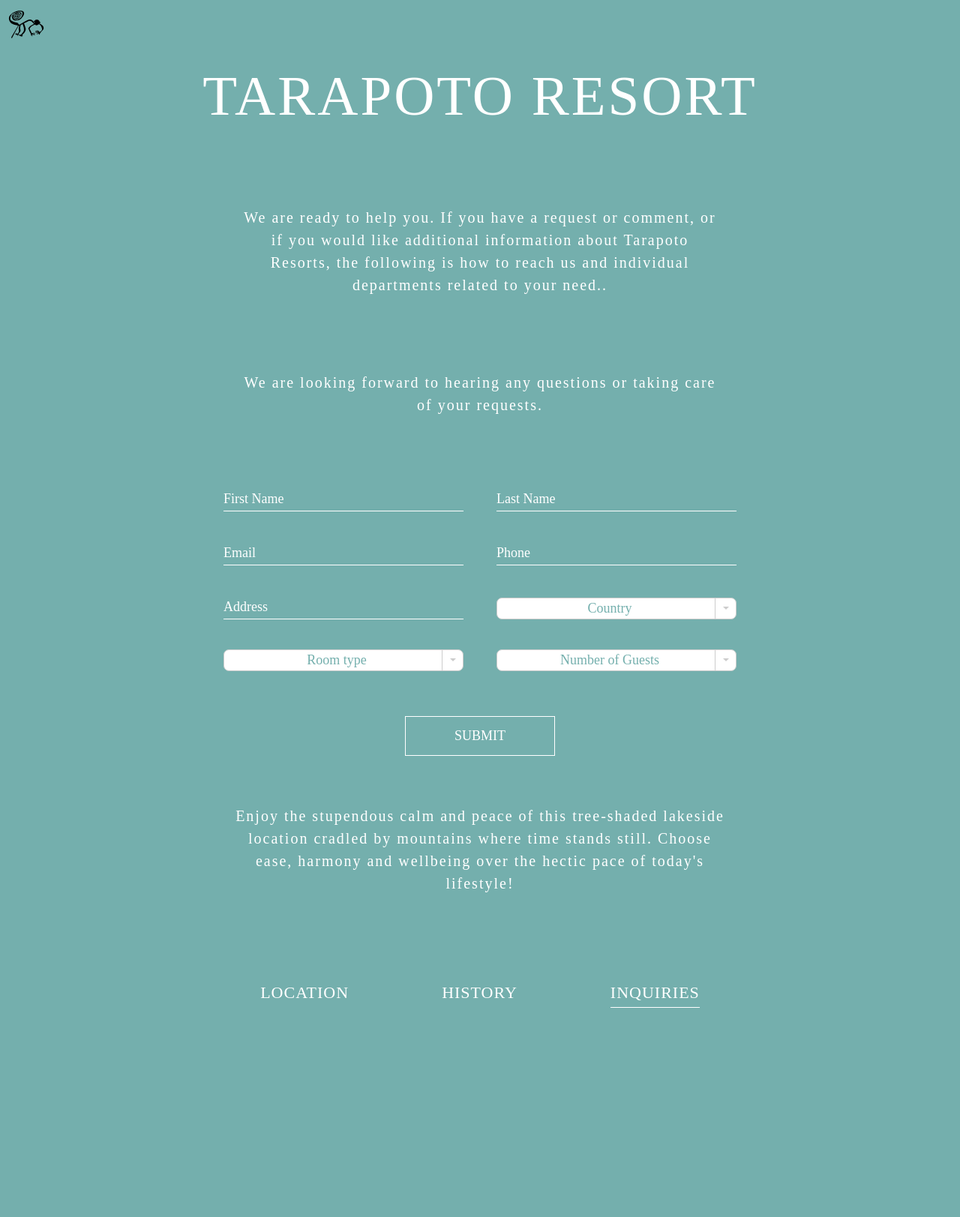
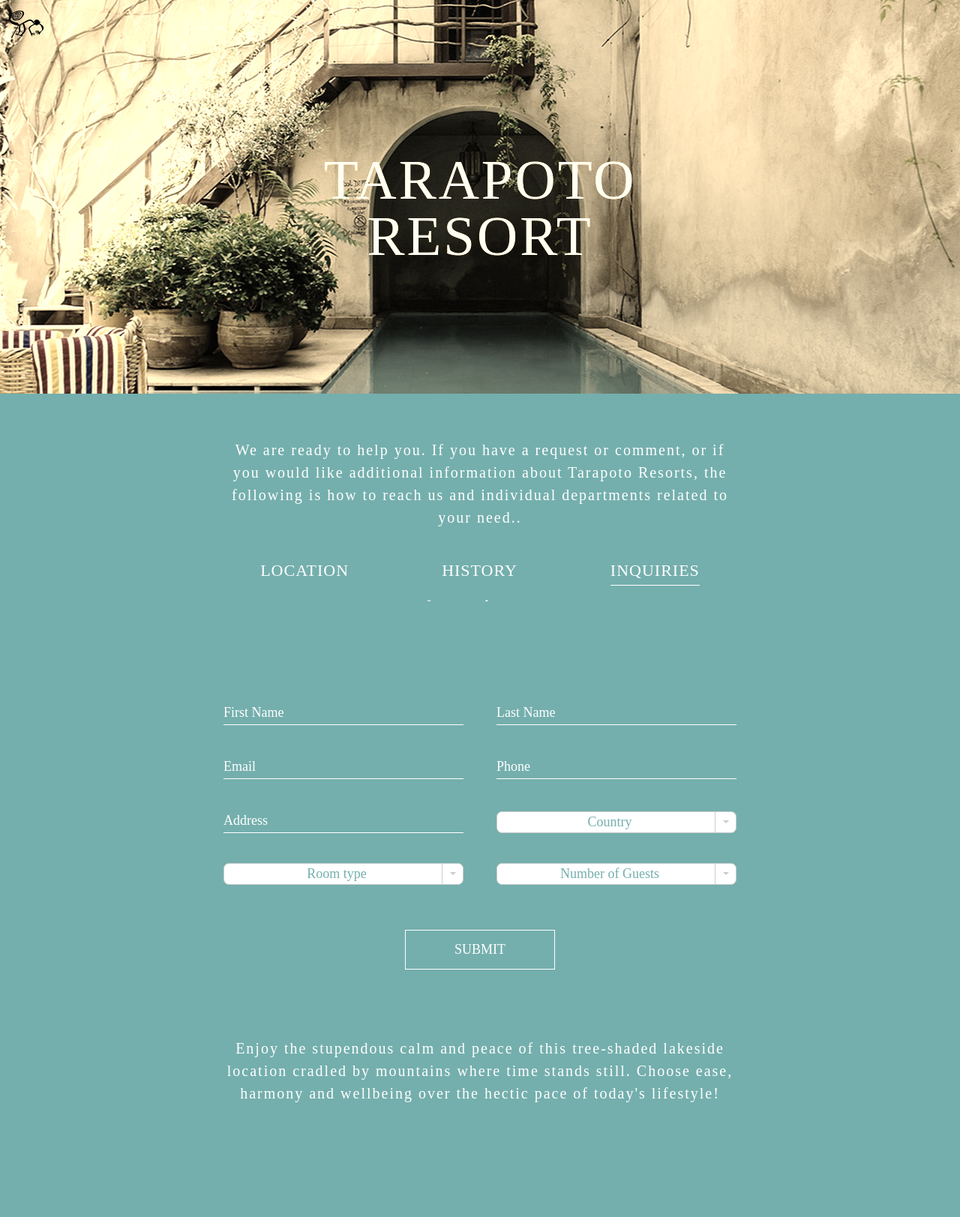
Before and after one commit to neiljoshua/tarapoto, a PHP site: page /inquiries in a window 1280 px wide. Shown: the whole page at 75% size. Before the commit the page ends 1344 px from the top, so only its background shows below. Run offline with PHP 8.4, Linux system fonts and the light colour scheme; some web fonts are replaced.

Commit message:
Clean uo

```diff
--- a/history.php
+++ b/history.php
@@ -16,13 +16,13 @@
 		</p>
 
 	</section>
-	<section class="item silver-section">
+	<section class="item full-width">
 
-		<div class="item__image">
+		<div class="full-width__image">
 
 		</div>
 
-		<p class="item__copy ">Tarapoto Resort strives towards building up a lifelong relationship with its guests. Building upon this ideology, the Resort has laid down four parameters which form the building blocks for such a kind of a strong relationship.
+		<p class="item__copy full-width__copy ">Tarapoto Resort strives towards building up a lifelong relationship with its guests. Building upon this ideology, the Resort has laid down four parameters which form the building blocks for such a kind of a strong relationship.
 		To be the first priority for the tourists visiting Tarapoto, where they will be appreciable towards the Customer Satisfaction approach of the resort.</p>
 
 	</section>
--- a/inquiries.php
+++ b/inquiries.php
@@ -7,7 +7,9 @@
 			<img class="logo" src="src/images/nazca_monkey_stroke.svg" alt="Tarapoto logo">
 		</a>
 		<a href="#" class="hamburger hamburger--rot"><span>toggle menu</span></a>
-		<h1 class="page-title">TARAPOTO RESORT</h1>
+		<section class="hero-inquiry">
+			<h1 class="page-title center">TARAPOTO RESORT</h1>
+		</section>
 		<section class="item">
 			<p class="item__copy">We are ready to help you. If you have a request or comment, or if you would like additional information about Tarapoto Resorts, the following is how to reach us and individual departments related to your need..
 			</p>
@@ -16,7 +18,7 @@
 
 		</section>
 
-		<section>
+		<section class="item">
 			<form id="inquiry">
 				<div class="success">
 					<a href="/">Close</a>
@@ -25,12 +27,12 @@
 					<img class="success__image" src="src/images/nazca_monkey_stroke.svg" alt="Tarapoto logo">
 				</div>
 				<fieldset>
-					<input type="text" name="first-name" placeholder="First Name">
-					<input type="text" name="last-name" placeholder="Last Name">
+					<input type="text" name="first-name" placeholder="First Name" required="true">
+					<input type="text" name="last-name" placeholder="Last Name" required="true">
 				</fieldset>
 				<fieldset>
-					<input type="text" name="email" placeholder="Email">
-					<input type="text" name="phone" placeholder="Phone">
+					<input type="text" name="email" placeholder="Email" required="true">
+					<input type="text" name="phone" placeholder="Phone" required="true">
 				</fieldset>
 				<fieldset>
 					<input type="text" name="address" placeholder="Address">
--- a/src/css/tarapoto.css
+++ b/src/css/tarapoto.css
@@ -318,12 +318,51 @@ body.location {
   -ms-transform: rotate(90deg);
   transform: rotate(90deg);
 }
+/* line 35, ../sass/location.scss */
+.location .menu {
+  opacity: 1;
+}
 
-/* line 2, ../sass/inquiries.scss */
+@media (min-width: 769px) {
+  /* line 1, ../sass/inquiries.scss */
+  .inquiries {
+    padding-bottom: 70px;
+  }
+}
+/* line 5, ../sass/inquiries.scss */
+.inquiries .hero-inquiry {
+  position: relative;
+  max-width: 100%;
+  background: url("/src/images/pool.jpg") center center no-repeat;
+  -webkit-filter: sepia(80%);
+  -ms-filter: sepia(80%);
+  -o-filter: sepia(80%);
+  filter: sepia(80%);
+  min-height: -webkit-calc(75.70909vw);
+  min-height: -moz-calc(75.70909vw);
+  min-height: calc(75.70909vw);
+}
+@media (min-width: 601px) {
+  /* line 5, ../sass/inquiries.scss */
+  .inquiries .hero-inquiry {
+    min-height: -webkit-calc(50.47273vw);
+    min-height: -moz-calc(50.47273vw);
+    min-height: calc(50.47273vw);
+  }
+}
+@media (min-width: 769px) {
+  /* line 5, ../sass/inquiries.scss */
+  .inquiries .hero-inquiry {
+    min-height: -webkit-calc(41.00909vw);
+    min-height: -moz-calc(41.00909vw);
+    min-height: calc(41.00909vw);
+  }
+}
+/* line 18, ../sass/inquiries.scss */
 .inquiries #inquiry {
   position: relative;
 }
-/* line 4, ../sass/inquiries.scss */
+/* line 20, ../sass/inquiries.scss */
 .inquiries #inquiry h3 {
   margin-top: 30%;
   padding-left: 20px;
@@ -368,14 +407,32 @@ body.location {
   letter-spacing: 3px;
 }
 @media (min-width: 601px) {
-  /* line 16, ../sass/inquiries.scss */
+  /* line 32, ../sass/inquiries.scss */
   .inquiries #inquiry .success {
     position: absolute;
   }
 }
-/* line 42, ../sass/inquiries.scss */
+/* line 58, ../sass/inquiries.scss */
 .inquiries #inquiry .success__image {
   width: 200px;
+}
+@media (min-width: 769px) {
+  /* line 63, ../sass/inquiries.scss */
+  .inquiries .menu {
+    opacity: 0;
+    -webkit-transition: opacity 0.4s ease-in;
+    -ms-transition: opacity 0.4s ease-in;
+    -o-transition: opacity 0.4s ease-in;
+    transition: opacity 0.4s ease-in;
+  }
+  /* line 67, ../sass/inquiries.scss */
+  .inquiries .menu.menu__fixed {
+    opacity: 1;
+    -webkit-transition: opacity 0.4s ease-in;
+    -ms-transition: opacity 0.4s ease-in;
+    -o-transition: opacity 0.4s ease-in;
+    transition: opacity 0.4s ease-in;
+  }
 }
 
 /* line 1, ../sass/form.scss */
@@ -386,7 +443,7 @@ section {
 
 /* line 6, ../sass/form.scss */
 form {
-  margin: 25px auto;
+  margin: 50px auto;
 }
 
 /* line 10, ../sass/form.scss */
@@ -940,9 +1034,10 @@ button:hover {
 /* line 20, ../sass/tarapoto.scss */
 html {
   height: 100%;
+  overflow: auto;
 }
 
-/* line 24, ../sass/tarapoto.scss */
+/* line 25, ../sass/tarapoto.scss */
 body {
   position: relative;
   min-height: 100%;
@@ -968,63 +1063,62 @@ body:not(.home) .hamburger {
   letter-spacing: 3px;
 }
 @media (min-width: 601px) {
-  /* line 38, ../sass/tarapoto.scss */
+  /* line 39, ../sass/tarapoto.scss */
   .page-title {
     font-size: 60px;
     padding: 90px 0 60px;
   }
 }
 @media (min-width: 769px) {
-  /* line 38, ../sass/tarapoto.scss */
+  /* line 39, ../sass/tarapoto.scss */
   .page-title {
     font-size: 75px;
   }
 }
 
-/* line 52, ../sass/tarapoto.scss */
+/* line 53, ../sass/tarapoto.scss */
 .item {
   overflow: hidden;
+  margin: 20px auto;
 }
 @media (min-width: 601px) {
-  /* line 52, ../sass/tarapoto.scss */
+  /* line 53, ../sass/tarapoto.scss */
   .item {
-    padding: 40px auto;
+    margin: 40px auto;
   }
 }
-/* line 57, ../sass/tarapoto.scss */
+@media (min-width: 769px) {
+  /* line 53, ../sass/tarapoto.scss */
+  .item {
+    max-width: 720px;
+  }
+}
+/* line 62, ../sass/tarapoto.scss */
 .item__title {
   font-family: "AmaticSC-Regular";
   font-size: 35px;
   font-weight: 300;
 }
 @media (min-width: 769px) {
-  /* line 57, ../sass/tarapoto.scss */
+  /* line 62, ../sass/tarapoto.scss */
   .item__title {
     font-size: 45px;
   }
 }
-/* line 65, ../sass/tarapoto.scss */
+/* line 70, ../sass/tarapoto.scss */
 .item__copy {
   font-family: "Quicksand-Light";
   font-size: 20px;
   text-align: center;
   line-height: 1.5;
   letter-spacing: 2px;
-  margin: 0 auto;
-}
-@media (min-width: 769px) {
-  /* line 65, ../sass/tarapoto.scss */
-  .item__copy {
-    max-width: 720px;
-    padding: 50px 30px;
-  }
+  padding: 20px;
 }
 
-/* line 79, ../sass/tarapoto.scss */
+/* line 80, ../sass/tarapoto.scss */
 .legal {
   overflow: hidden;
   margin-bottom: 40px;
-  padding-bottom: 60px;
 }
 /* line 83, ../sass/tarapoto.scss */
 .legal__copy {
@@ -1094,16 +1188,15 @@ body:not(.home) .hamburger {
   /* line 114, ../sass/tarapoto.scss */
   .menu {
     visibility: visible;
-    position: relative;
+    display: inline-block;
+    top: inherit;
     width: 100%;
+    height: 70px;
+    bottom: 0;
     background-color: #74AFAD;
-    top: inherit;
-    left: inherit;
-    height: inherit;
-    bottom: 0;
   }
 }
-/* line 140, ../sass/tarapoto.scss */
+/* line 139, ../sass/tarapoto.scss */
 .menu__list {
   display: block;
   position: absolute;
--- a/src/sass/form.scss
+++ b/src/sass/form.scss
@@ -4,7 +4,7 @@ section {
 }
 
 form {
-	margin: 25px auto;
+	margin: 50px auto;
 }
 
 input{
@@ -83,9 +83,10 @@ button {
 	font-family: $sanserif;
 	text-transform: uppercase;
 	font-size: 18px;
+	transition: background-color 0.7s;
 	&:hover {
 		background-color: $white;
 		color: $green;
-		transition: background-color 0.6s;
+		transition: background-color 0.7s;
 	}
 }
--- a/src/sass/history.scss
+++ b/src/sass/history.scss
@@ -1,14 +1,17 @@
 .history {
 	background-color: $green;
 	color: white;
+	@include media-min-width(tablet) {
+		padding-bottom: 70px;
+	}
 	%image {
 		@include calc(min-height,150vw/(1100/694));
 		@include media-min-width(tablet) {
-			@include calc(min-height,90vw/(1100/694));
+			@include calc(min-height,80vw/(1100/694));
 		}
 	}
 
-	.item {
+	.full-width {
 		width: 100%;
 		max-width: 100%;
 		&__image {
@@ -17,7 +20,8 @@
 			@extend %image;
 		}
 		&__copy {
-			font-family: $sanserif;
+			max-width: 720px;
+			margin: 0 auto;
 			padding: 60px 30px;
 		}
 	}
@@ -74,10 +78,10 @@
 				&.is_Visible {
 					opacity: 1;
 					margin-top: 0;
-					@include prefix(transition, all 0.4s ease 0.1s, webkit ms o);
+					@include prefix(transition, all 0.7s ease 0.1s, webkit ms o);
 					.copy-center {
 						margin-top: 0;
-						@include prefix(transition, all 0.6s ease 0.2s, webkit ms o);
+						@include prefix(transition, all 0.8s ease 0.2s, webkit ms o);
 					}
 				}
 			}
@@ -85,8 +89,12 @@
 		&__copy {
 			position: relative;
 			height: 100%;
-			// padding: 30px 0;
+			@include media-min-width(tablet) {
+				padding: 40px 0;
+				padding: 0;
+			}
 		}
+
 
 		.copy-center {
 			position: absolute;
@@ -140,4 +148,15 @@
 		}
 	}
 
+	.menu {
+		@include media-min-width(tablet) {
+			opacity: 0;
+			@include prefix(transition, opacity 0.4s ease-in, webkit ms o);
+			&.menu__fixed {
+		 		opacity: 1;
+		 		@include prefix(transition, opacity 0.7s ease-in, webkit ms o);
+		 	}
+	  }
+	}
+
 }
--- a/src/sass/home.scss
+++ b/src/sass/home.scss
@@ -26,4 +26,8 @@
 		}
 	}
 
+	.menu {
+		opacity: 1;
+	}
+
 }
--- a/src/sass/inquiries.scss
+++ b/src/sass/inquiries.scss
@@ -1,4 +1,20 @@
 .inquiries {
+	@include media-min-width(tablet) {
+		padding-bottom: 70px;
+	}
+	.hero-inquiry {
+		position: relative;
+		max-width: 100%;
+		background: url('/src/images/pool.jpg') center center no-repeat;
+		@include prefix(filter, sepia(80%),webkit ms o );
+		@include calc(min-height,120vw/(1100/694));
+		@include media-min-width(mobile) {
+			@include calc(min-height,80vw/(1100/694));
+		}
+		@include media-min-width(tablet) {
+			@include calc(min-height,65vw/(1100/694));
+		}
+	}
 	#inquiry {
 		position: relative;
 		h3{
@@ -44,4 +60,14 @@
 			}
 		}
 	}
+	.menu {
+		@include media-min-width(tablet) {
+			opacity: 0;
+			@include prefix(transition, opacity 0.4s ease-in, webkit ms o);
+			&.menu__fixed {
+		 		opacity: 1;
+		 		@include prefix(transition, opacity 0.4s ease-in, webkit ms o);
+		 	}
+	  }
+	}
 }
--- a/src/sass/location.scss
+++ b/src/sass/location.scss
@@ -32,4 +32,8 @@ body {
 	  }
 	}
 
+	.menu {
+		opacity: 1;
+	}
+
 }
--- a/src/sass/tarapoto.scss
+++ b/src/sass/tarapoto.scss
@@ -19,6 +19,7 @@
 
 html {
 	height: 100%;
+	overflow: auto;
 }
 
 body {
@@ -51,8 +52,12 @@ body {
 
 .item {
 	overflow: hidden;
+	margin: 20px auto;
 	@include media-min-width(mobile) {
-		padding: 40px auto;
+		margin: 40px auto;
+	}
+	@include media-min-width(tablet) {
+		max-width: 720px;
 	}
 	&__title {
 		font-family: $handwritingnormal;
@@ -68,18 +73,13 @@ body {
     text-align: center;
     line-height: 1.5;
     letter-spacing: 2px;
-    margin: 0 auto;
-		@include media-min-width(tablet) {
-			max-width: 720px;
-			padding: 50px 30px;
-		}
+    padding: 20px;
 	}
 }
 
 .legal {
 	overflow: hidden;
 	margin-bottom: 40px;
-	padding-bottom:60px;
 	&__copy {
 	  font-family: $sanserif;
 	  font-size: 20px;
@@ -129,13 +129,12 @@ body {
 	}
 	@include media-min-width(tablet) {
 		visibility: visible;
-		position: relative;
+		display: inline-block;
+		top: inherit;
 		width: 100%;
+		height: 70px;
+		bottom: 0;
 		background-color: $green;
-		top: inherit;
-		left: inherit;
-		height: inherit;
-		bottom: 0;
 	}
 	&__list {
 		display: block;
@@ -145,7 +144,7 @@ body {
 		@include prefix(transform, translateY(-50%), webkit ms o);
 		@include media-min-width(tablet) {
 			position: relative;
-			top: inherit;
+			top: initial;
 			width: 780px;
 			margin: 0 auto;
 			@include prefix(transform, none, webkit ms o);
@@ -161,7 +160,7 @@ body {
 		}
 	}
 	&__link {
- 		@include animation('show-elemet 1.6s ease');
+ 		@include animation('show-elemet .4s ease');
  		display: inline-block;
  		font-family: $sanserif;
  		color: $gray;
@@ -188,11 +187,7 @@ body {
 			}
  		}
  	}
- 	// &.menu__fixed {
- 	// 	position: fixed;
- 	// 	position: 0;
- 	// 	@include prefix(transition, all 0.6s ease-in, webkit ms o);
- 	// }
+
 
 }
 
```
Also changed, not shown: other parts of src/css/tarapoto.css (+113 -76 lines), src/js/tarapoto.js (+23 -0 lines).
